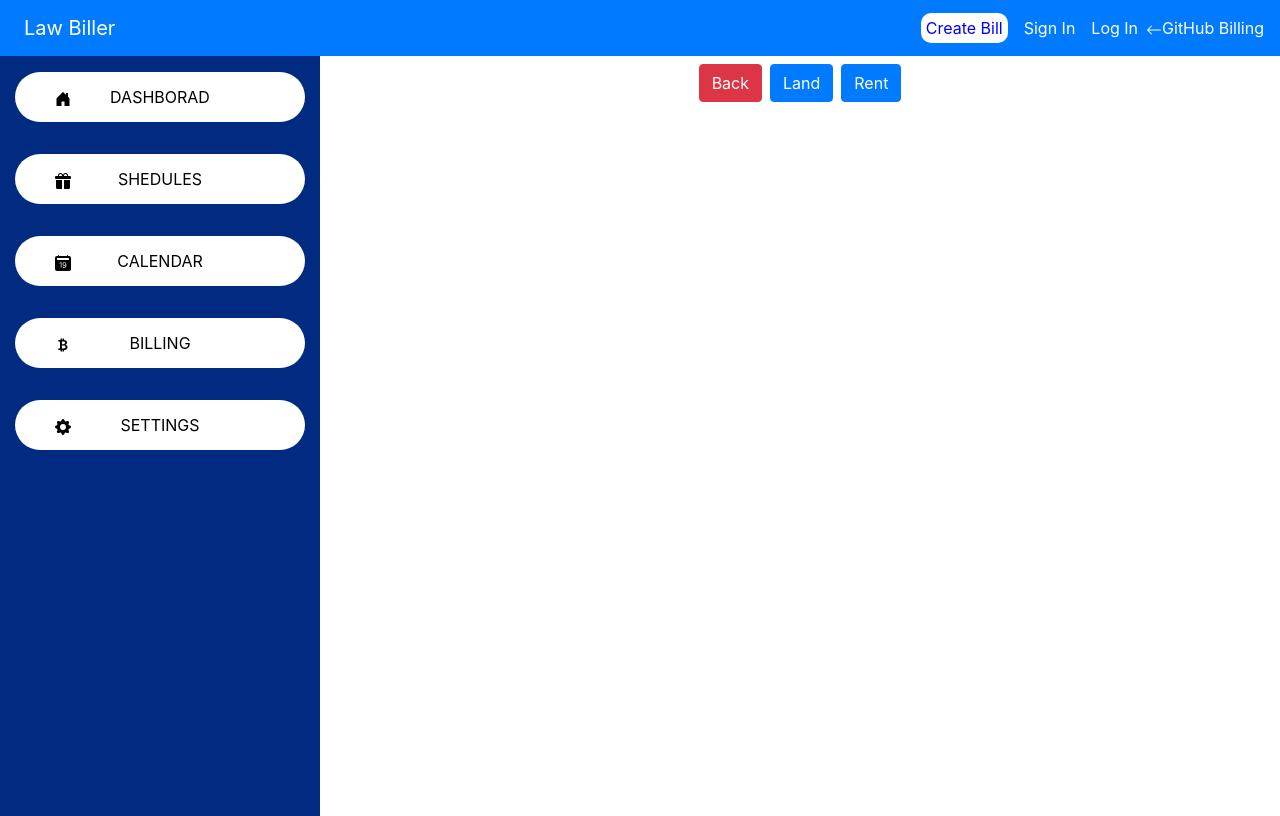
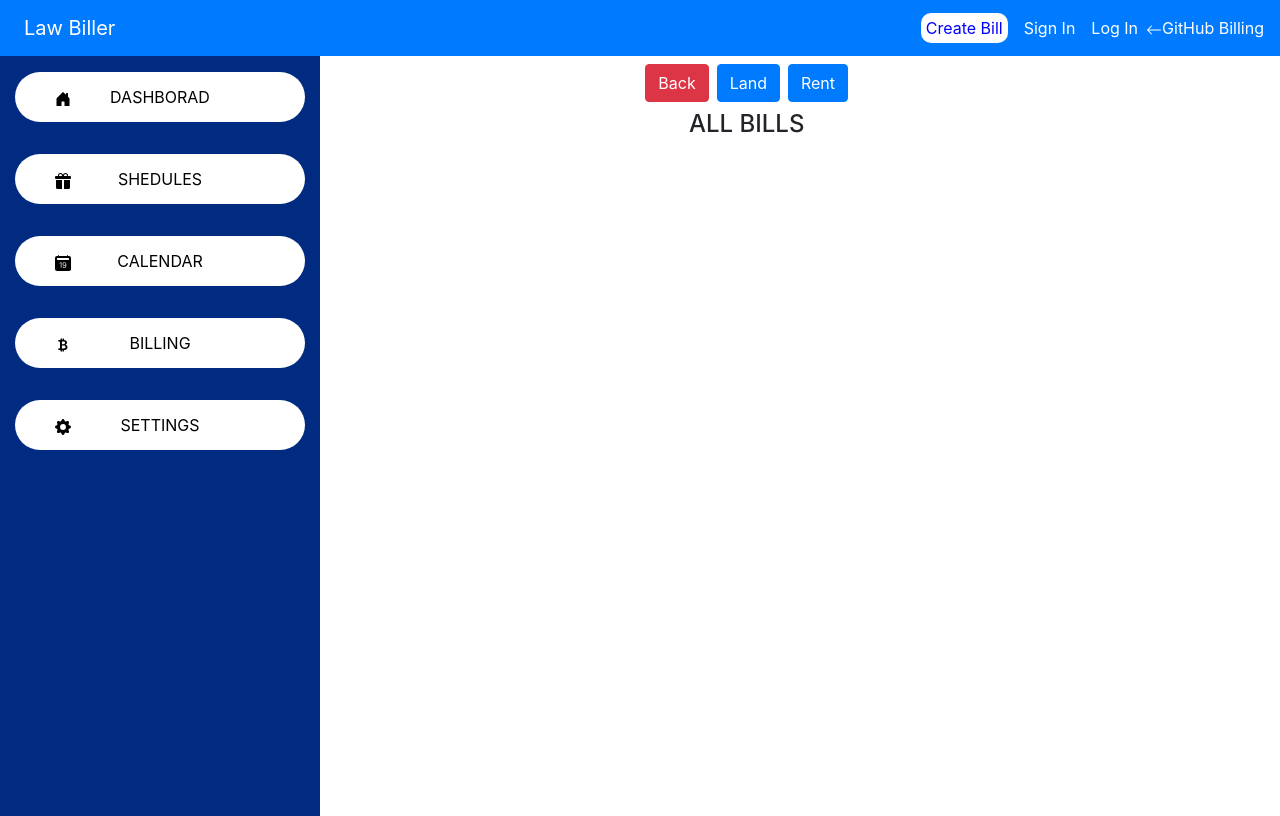
Before and after one commit to BrightNankunda/biller, a React (Create React App) app: page /bill in a window 1280 px wide. Built offline with nearby package versions, Linux system fonts and the light colour scheme; no server answers.

Commit message:
Fetching bills with redux commit

```diff
--- a/src/Components/AuthComponents/Signin.js
+++ b/src/Components/AuthComponents/Signin.js
@@ -1,5 +1,4 @@
 import React from 'react'
-import { Button, Form, FormGroup, Label, Input} from 'reactstrap'
 
 export default function Signin() {
    return (
--- /dev/null
+++ b/src/Components/BillComponents/AllBills.js
@@ -0,0 +1,27 @@
+import React, {useEffect} from 'react'
+import {useDispatch} from 'react-redux'
+import {useSelector} from 'redux'
+import {AllBills as GetAllBills} from '../../Actions/BillActions'
+
+const AllBills = () => {
+   const dispatch = useDispatch()
+
+   useEffect(() => {
+      dispatch(GetAllBills())
+      return () => {
+         // cleanup
+      }
+   }, [])
+
+   // const {bills} = useSelector(state => state.bills)
+   // const {loading, bills: AllBills, error} = bills
+   // console.log(bills)
+
+   return (
+      <div className="w-100">
+         <h4 className="text-center">ALL BILLS</h4>
+      </div>
+   );
+}
+
+export default AllBills;
--- a/src/Components/BillComponents/Biller.js
+++ b/src/Components/BillComponents/Biller.js
@@ -10,7 +10,7 @@ import Scale from './Scale';
 import Title from './Title';
 import Rental from './Rental'
 import SideBar from './SideBar'
-
+import AllBills from './AllBills'
 
 const reducer = (state, action) => {
    switch(action.type) {
@@ -514,7 +514,7 @@ const Biller = ( ) => {
       <div className="col-lg-3 blue" style={{"min-height": "95vh"}}>
          <SideBar />
       </div>
-      <div className="col-lg-9">
+      <div className="col-lg-8">
          {propertyType &&
             <Title propertyType={propertyType} registered={registered} rentalType={rentalType}
 
@@ -540,7 +540,10 @@ const Biller = ( ) => {
 
             {state.calculatedValue &&
                <BillData  total={total} onSaveBill={handleSaveBill}/>}
+
+            <AllBills />
          </div>
+
       </div>
    );
 }
--- a/src/Components/BillComponents/SideBar.js
+++ b/src/Components/BillComponents/SideBar.js
@@ -1,5 +1,5 @@
 import React from 'react';
-import { Calendar, Calendar2DateFill, CurrencyBitcoin, CurrencyDollar, GearFill, GiftFill, HouseDoorFill } from 'react-bootstrap-icons';
+import { Calendar2DateFill, CurrencyBitcoin, GearFill, GiftFill, HouseDoorFill } from 'react-bootstrap-icons';
 
 const SideBar = () => {
    return (
--- a/src/Reducers/BillReducers.js
+++ b/src/Reducers/BillReducers.js
@@ -15,6 +15,7 @@ function SaveBillReducer(state={}, action) {
          return state
    }
 }
+
 function FetchBillsReducer(state={bills: []}, action) {
    switch(action.type) {
       case BILLS_FETCH_REQUEST:
```
